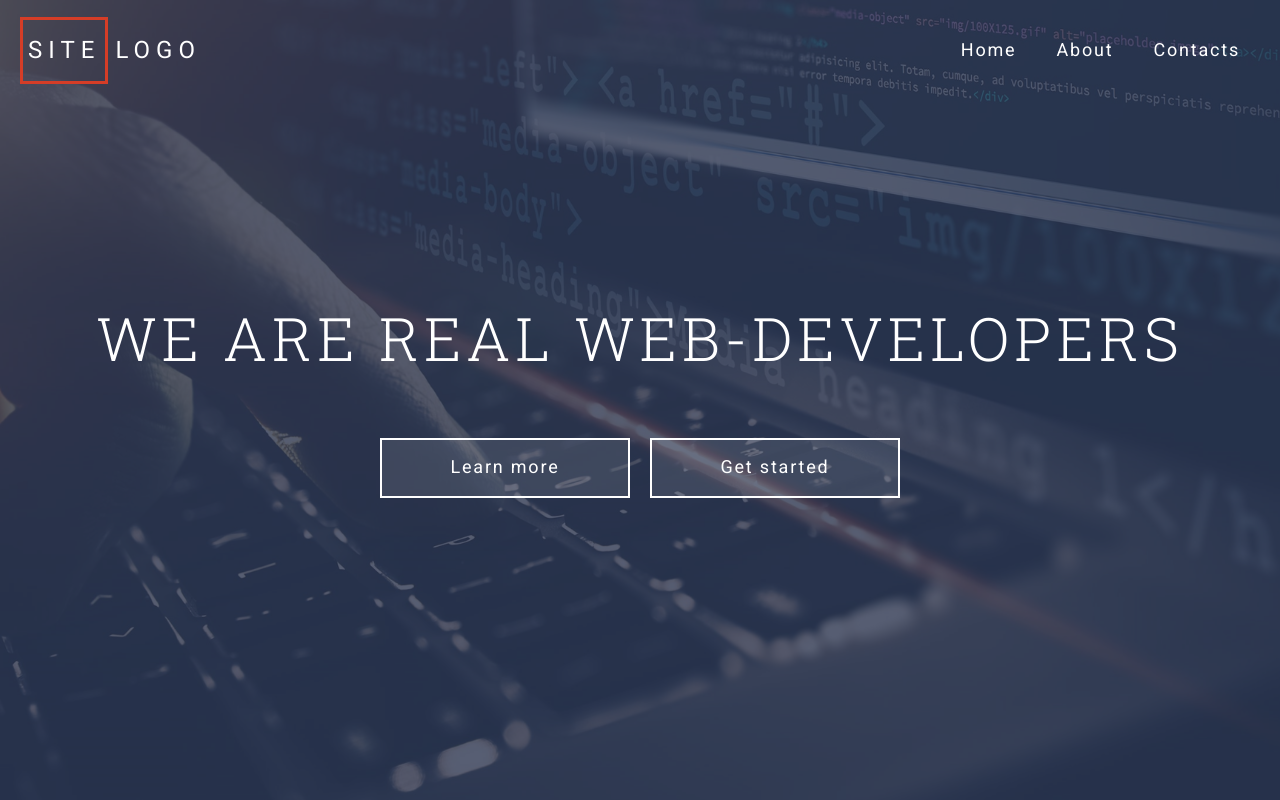
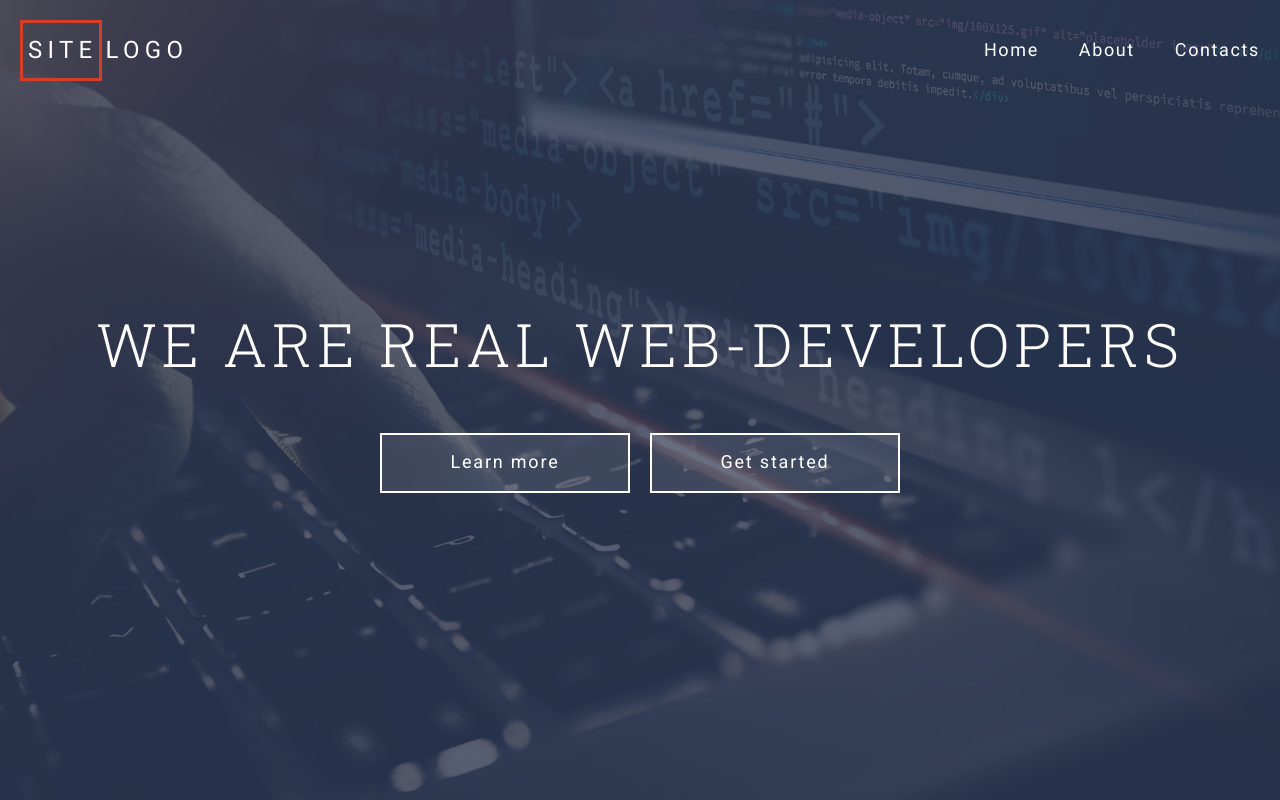
Before and after one commit to kristinakonts/project, a website: page index.html in a window 1280 px wide. Drawn offline with Linux system fonts and the light colour scheme.

Commit message:
попиксельное соответствие

```diff
--- a/assets/scss/components/header/_header-logo.scss
+++ b/assets/scss/components/header/_header-logo.scss
@@ -7,7 +7,8 @@
     display: inline-block;
 
     margin-right: 4px;
-    padding: 9px 2px 15px 1px;
+
+    padding: 14px 1px 13px 5px;
 
     border: 3px solid $color-highlight;
   }
--- a/assets/scss/components/header/_header-navbar.scss
+++ b/assets/scss/components/header/_header-navbar.scss
@@ -10,7 +10,7 @@
     justify-content: end;
 
     grid-template-columns: repeat(auto-fit, minmax(50px, max-content));
-    @include unlist(0 -30px 0 0);
+    @include unlist(0 -20px 0 0);
   }
 
   &__item {
```
Also changed, not shown: assets/css/style.css.
